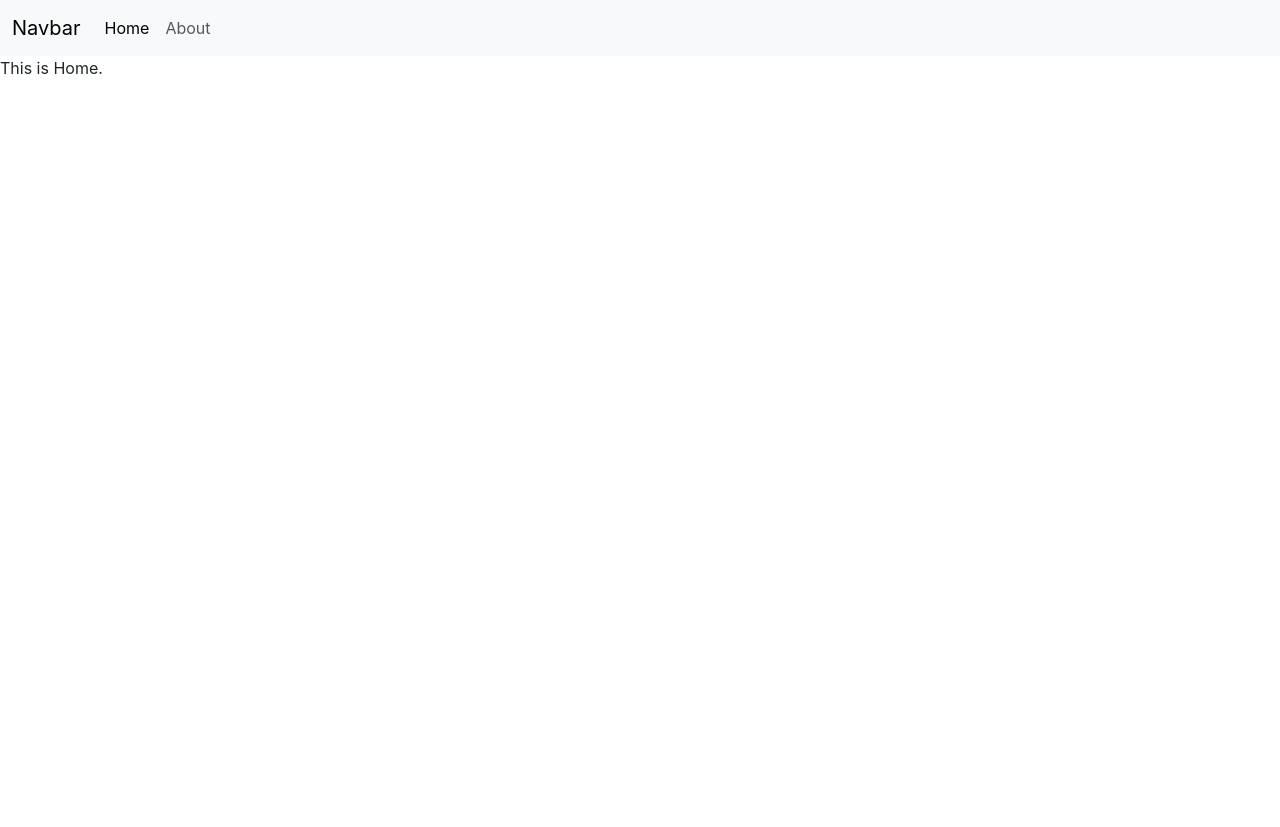
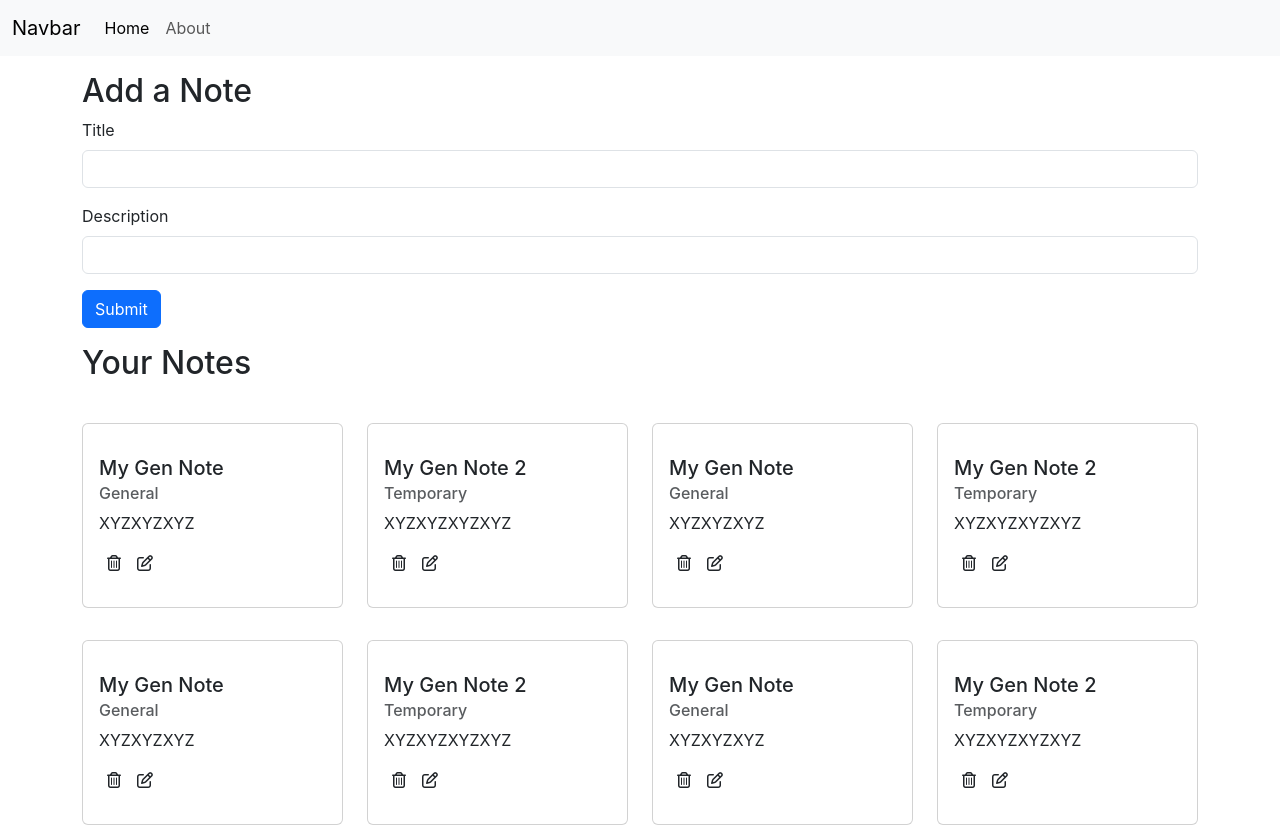
Before and after one commit to hpaliwal-enphase/inotebook, a React (Create React App) app: page / in a window 1280 px wide. Shown: the top 827 px of the page. Before the commit the page ends 800 px from the top, so only its background shows below. Built offline with nearby package versions, Linux system fonts and the light colour scheme.

Commit message:
Edited Files

```diff
--- a/public/index.html
+++ b/public/index.html
@@ -15,6 +15,7 @@
   <body>
     <noscript>You need to enable JavaScript to run this app.</noscript>
     <div id="root"></div>
+    <script src="https://kit.fontawesome.com/27b8412d28.js" crossorigin="anonymous"></script>
     <script src="https://cdn.jsdelivr.net/npm/bootstrap@5.3.0-alpha1/dist/js/bootstrap.bundle.min.js" integrity="sha384-w76AqPfDkMBDXo30jS1Sgez6pr3x5MlQ1ZAGC+nuZB+EYdgRZgiwxhTBTkF7CXvN" crossorigin="anonymous"></script>
   </body>
 </html>
--- a/src/App.js
+++ b/src/App.js
@@ -7,17 +7,22 @@ import {
 import Navbar from './Components/Navbar';
 import Home from './Components/Home';
 import About from './Components/About';
+import NoteState from './context/notes/NoteState';
 
 function App() {
   return (
     <>
-      <Router>
-      <Navbar />
-        <Routes>
-          <Route exact path='/' element={<Home/>}/>
-          <Route exact path='/about' element={<About/>}/>
-        </Routes>
-      </Router>
+      <NoteState>
+        <Router>
+          <Navbar />
+          <div className='container'>
+            <Routes>
+              <Route path='/' element={<Home />} />
+              <Route path='/about' element={<About />} />
+            </Routes>
+          </div>
+        </Router>
+      </NoteState>
     </>
   );
 }
--- /dev/null
+++ b/src/Components/AddNote.js
@@ -0,0 +1,37 @@
+import React, {useContext, useState} from 'react';
+import NotesContext from '../context/notes/NoteContext';
+
+
+
+const AddNote = () => {
+    const context = useContext(NotesContext);
+    const {addNote} = context;
+
+    const [note, setNote] = useState({title:"", description:"", tag:"General"});
+    const handleTextChange = (e) => {
+        setNote(...note, [e.target.name]=e.target.value);
+    }
+
+    const handleSubmitClick = () =>{
+        addNote(note.title, note.description, note.tag);
+    }
+
+    return (
+        <div>
+            <h2>Add a Note</h2>
+            <form>
+                <div className="mb-3">
+                    <label htmlFor="title" className="form-label">Title</label>
+                    <input type="text" className="form-control" id="title" name="title" onChange={handleTextChange}/>
+                </div>
+                <div className="mb-3">
+                    <label htmlFor="description" className="form-label">Description</label>
+                    <input type="text" className="form-control" id="description" name="description" onChange={handleTextChange}/>
+                </div>
+                <button type="submit" className="btn btn-primary" onClick={handleSubmitClick}>Submit</button>
+            </form>
+        </div>
+    )
+}
+
+export default AddNote
--- a/src/Components/Home.js
+++ b/src/Components/Home.js
@@ -1,9 +1,12 @@
-import React from 'react'
+import React from 'react';
+
+import Notes from './Notes';
 
 const Home = () => {
+
     return (
-        <div>
-            This is Home.
+        <div className = "my-3">
+            <Notes/>
         </div>
     )
 }
--- a/src/Components/Navbar.js
+++ b/src/Components/Navbar.js
@@ -6,17 +6,17 @@ const Navbar = () => {
         <div>
             <nav className="navbar navbar-expand-lg bg-body-tertiary">
                 <div className="container-fluid">
-                    <Link className="navbar-brand" to="/" exact>Navbar</Link>
+                    <Link className="navbar-brand" to="/">Navbar</Link>
                     <button className="navbar-toggler" type="button" data-bs-toggle="collapse" data-bs-target="#navbarSupportedContent" aria-controls="navbarSupportedContent" aria-expanded="false" aria-label="Toggle navigation">
                         <span className="navbar-toggler-icon"></span>
                     </button>
                     <div className="collapse navbar-collapse" id="navbarSupportedContent">
                         <ul className="navbar-nav me-auto mb-2 mb-lg-0">
                             <li className="nav-item">
-                                <Link className="nav-link active" aria-current="page" to="/" exact>Home</Link>
+                                <Link className="nav-link active" aria-current="page" to="/">Home</Link>
                             </li>
                             <li className="nav-item">
-                                <Link className="nav-link" to="/about" exact>About</Link>
+                                <Link className="nav-link" to="/about">About</Link>
                             </li>
 
                         </ul>
--- /dev/null
+++ b/src/Components/NoteItem.js
@@ -0,0 +1,23 @@
+import React from 'react'
+
+const NoteItem = (props) => {
+    const {note} = props;
+  return (
+    <div className="col-md-3">
+        <div className="card my-3">
+            <div className="card-body my-3">
+                <h5 className="card-title">{note.title}</h5>
+                <h6 className="card-subtitle mb-2 text-muted">{note.tag}</h6>
+                <p className="card-text">{note.description}</p>
+                <div className="flex">
+                    <i className="fa-regular fa-trash-can mx-2"></i>
+                    <i className="fa-regular fa-pen-to-square mx-2"></i>
+                </div>
+
+            </div>
+        </div>
+    </div>
+  )
+}
+
+export default NoteItem;
--- /dev/null
+++ b/src/Components/Notes.js
@@ -0,0 +1,26 @@
+import React, {useContext} from 'react';
+import NotesContext from '../context/notes/NoteContext';
+import AddNote from './AddNote';
+import NoteItem from './NoteItem';
+
+const Notes = () => {
+    const context = useContext(NotesContext);
+    const { notes, setNotes } = context;
+    return (
+        <div className='row my-3'>
+            <AddNote/>
+
+            <div className='my-3'>
+                <h2>Your Notes</h2>
+            </div>
+            {
+                notes.map((note) => {
+                    return (<NoteItem note={note}/>)
+                })
+            }
+
+        </div>
+    )
+}
+
+export default Notes
--- /dev/null
+++ b/src/context/notes/NoteContext.js
@@ -0,0 +1,5 @@
+import { createContext } from "react";
+
+const NotesContext = createContext();
+
+export default NotesContext;
--- /dev/null
+++ b/src/context/notes/NoteState.js
@@ -0,0 +1,134 @@
+import React, { useState } from 'react';
+import NotesContext from './NoteContext';
+
+const NoteState = (props) =>{
+    const notesInitial= [
+        {
+            "_id": "63ae8c94521ed691e00cf7d2",
+            "user": "63add96ed33fcbccbdbde7a2",
+            "title": "My Gen Note",
+            "description": "XYZXYZXYZ",
+            "tag": "General",
+            "__v": 0
+        },
+        {
+            "_id": "63b33226a29cf7237b2bda07",
+            "user": "63add96ed33fcbccbdbde7a2",
+            "title": "My Gen Note 2",
+            "description": "XYZXYZXYZXYZ",
+            "tag": "Temporary",
+            "__v": 0
+        },
+        {
+            "_id": "63ae3c94521ed691e00cf7d2",
+            "user": "63add96ed33fcbccbdbde7a2",
+            "title": "My Gen Note",
+            "description": "XYZXYZXYZ",
+            "tag": "General",
+            "__v": 0
+        },
+        {
+            "_id": "63b33214a29cf7237b2bda07",
+            "user": "63add96ed33fcbccbdbde7a2",
+            "title": "My Gen Note 2",
+            "description": "XYZXYZXYZXYZ",
+            "tag": "Temporary",
+            "__v": 0
+        },{
+            "_id": "63ae8c95521ed691e00cf7d2",
+            "user": "63add96ed33fcbccbdbde7a2",
+            "title": "My Gen Note",
+            "description": "XYZXYZXYZ",
+            "tag": "General",
+            "__v": 0
+        },
+        {
+            "_id": "63b33216629cf7237b2bda07",
+            "user": "63add96ed33fcbccbdbde7a2",
+            "title": "My Gen Note 2",
+            "description": "XYZXYZXYZXYZ",
+            "tag": "Temporary",
+            "__v": 0
+        },{
+            "_id": "63ae8c94521ed691700cf7d2",
+            "user": "63add96ed33fcbccbdbde7a2",
+            "title": "My Gen Note",
+            "description": "XYZXYZXYZ",
+            "tag": "General",
+            "__v": 0
+        },
+        {
+            "_id": "63b33216a29cf7837b2bda07",
+            "user": "63add96ed33fcbccbdbde7a2",
+            "title": "My Gen Note 2",
+            "description": "XYZXYZXYZXYZ",
+            "tag": "Temporary",
+            "__v": 0
+        },{
+            "_id": "63ae8c94521ed699e00cf7d2",
+            "user": "63add96ed33fcbccbdbde7a2",
+            "title": "My Gen Note",
+            "description": "XYZXYZXYZ",
+            "tag": "General",
+            "__v": 0
+        },
+        {
+            "_id": "63b33216129cf7237b2bda07",
+            "user": "63add96ed33fcbccbdbde7a2",
+            "title": "My Gen Note 2",
+            "description": "XYZXYZXYZXYZ",
+            "tag": "Temporary",
+            "__v": 0
+        },{
+            "_id": "63ae8c94521ed611e00cf7d2",
+            "user": "63add96ed33fcbccbdbde7a2",
+            "title": "My Gen Note",
+            "description": "XYZXYZXYZ",
+            "tag": "General",
+            "__v": 0
+        },
+        {
+            "_id": "63b33216a29cf7237b21da07",
+            "user": "63add96ed33fcbccbdbde7a2",
+            "title": "My Gen Note 2",
+            "description": "XYZXYZXYZXYZ",
+            "tag": "Temporary",
+            "__v": 0
+        }
+    ]
+
+    const [notes, setNotes] = useState(notesInitial);
+
+    //ADD A NOTE
+    const addNote = (title, description, tag) => {
+        console.log("adding a new note");
+        const note = {
+            "_id": "83ae8c94521e1691e00cf7d2",
+            "user": "63add96ed33fcbccbdbde7a2",
+            "title": title,
+            "description": description,
+            "tag": tag,
+            "__v": 0
+        }
+
+        setNotes(notes.concat(note));
+    }
+
+    //DELETE A NOTE
+    const deleteNote = () => {
+
+    }
+
+    //EDIT A NOTE
+    const editNote = () => {
+
+    }
+
+    return(
+    <NotesContext.Provider value={{notes, addNote, deleteNote, editNote}}>
+        {props.children}
+    </NotesContext.Provider>
+    )
+}
+
+export default NoteState;
--- a/src/index.css
+++ b/src/index.css
@@ -11,3 +11,7 @@ code {
   font-family: source-code-pro, Menlo, Monaco, Consolas, 'Courier New',
     monospace;
 }
+
+i{
+  cursor: pointer;
+}
```
